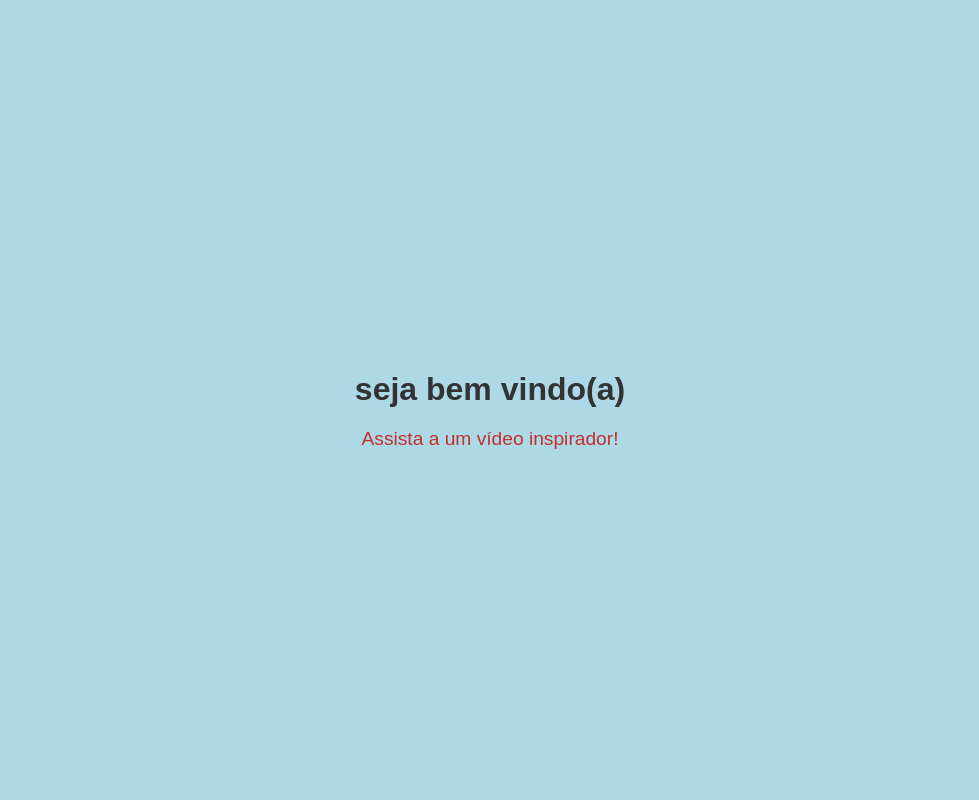
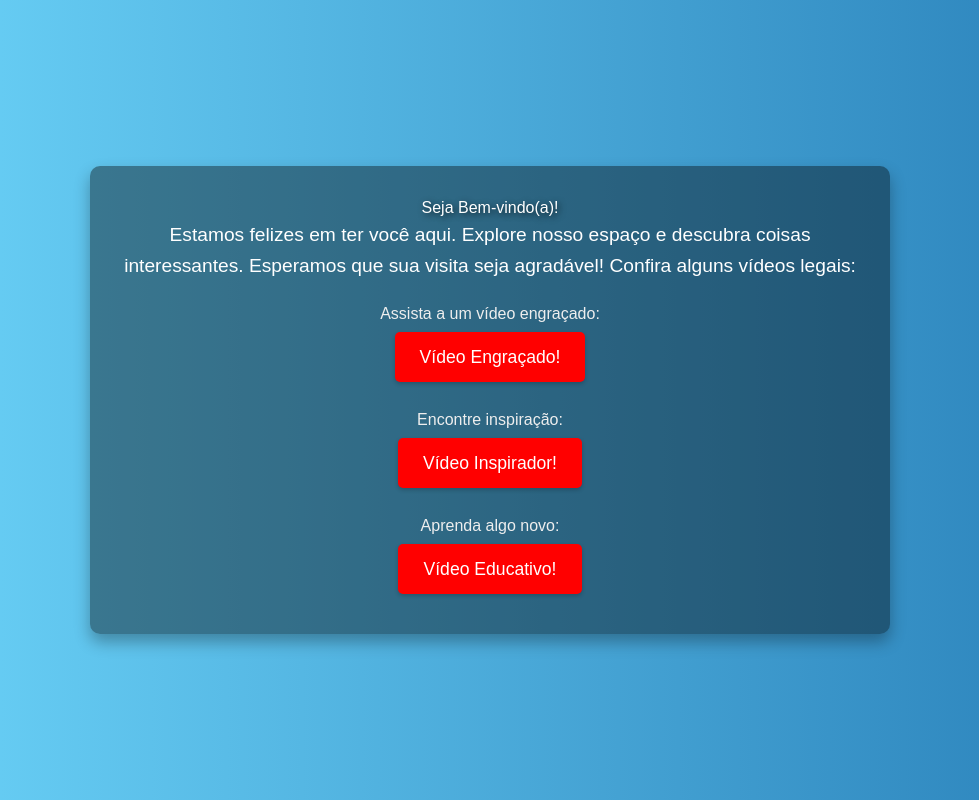
Before and after one commit to Henry1622/Seja-bem-vindo, a plain HTML site: page index.html in a window 1280 px wide. Shown: the whole page, without its empty margins (150-1129 px from the left). Drawn offline with nearby package versions, Linux system fonts and the light colour scheme.

Commit message:
Update index.html

```diff
--- a/index.html
+++ b/index.html
@@ -3,41 +3,115 @@
 <head>
     <meta charset="UTF-8">
     <meta name="viewport" content="width=device-width, initial-scale=1.0">
-    <title>Bem-vindo(a)</title>
+    <title>Bem-vindo(a) ao Nosso Espaço!</title>
+    <script src="https://cdn.tailwindcss.com"></script>
     <style>
+        /* Estilo para o fundo com gradiente */
         body {
-            background-color: lightblue; /* Define a cor de fundo como azul celeste */
-            display: flex; /* Usa flexbox para centralizar o conteúdo */
-            flex-direction: column; /* Organiza os itens em coluna */
-            justify-content: center; /* Centraliza verticalmente */
-            align-items: center; /* Centraliza horizontalmente */
-            height: 100vh; /* Define a altura do corpo como 100% da altura da viewport */
-            margin: 0; /* Remove a margem padrão do body */
-            font-family: sans-serif; /* Define uma fonte simples */
-            color: #333; /* Define a cor do texto padrão */
-            text-align: center; /* Centraliza o texto */
+            background: linear-gradient(to right, #6dd5fa, #2980b9); /* Gradiente azul suave */
+            display: flex;
+            flex-direction: column;
+            justify-content: center;
+            align-items: center;
+            min-height: 100vh; /* Garante que a altura mínima seja 100% da viewport */
+            margin: 0;
+            font-family: 'Arial', sans-serif; /* Muda a fonte para algo mais comum */
+            color: #fff; /* Define a cor do texto para branco para contrastar com o fundo */
+            text-align: center;
+            padding: 20px; /* Adiciona um padding geral */
+        }
+
+        /* Estilo para o conteúdo principal */
+        .content {
+            max-width: 800px; /* Limita a largura do conteúdo */
+            padding: 30px; /* Aumenta o padding */
+            background-color: rgba(0, 0, 0, 0.4); /* Um fundo mais escuro e transparente para o conteúdo */
+            border-radius: 10px; /* Cantos arredondados */
+            box-shadow: 0 8px 16px rgba(0, 0, 0, 0.3); /* Sombra mais proeminente */
         }
 
         h1 {
-            margin-bottom: 20px; /* Adiciona um espaço abaixo do título */
+            font-size: 3em; /* Aumenta o tamanho do título */
+            margin-bottom: 20px;
+            text-shadow: 2px 2px 6px rgba(0, 0, 0, 0.7); /* Adiciona sombra ao texto */
         }
 
-        a {
-            color: #c4302b; /* Cor que lembra o YouTube */
-            text-decoration: none; /* Remove o sublinhado padrão do link */
-            font-size: 1.2em; /* Aumenta um pouco o tamanho da fonte */
-            transition: color 0.3s ease; /* Adiciona uma transição suave na cor */
+        p {
+            font-size: 1.2em; /* Aumenta o tamanho do parágrafo */
+            margin-bottom: 40px; /* Aumenta o espaço abaixo do parágrafo */
+            line-height: 1.6; /* Melhora a legibilidade do parágrafo */
         }
 
-        a:hover {
-            color: #ff0000; /* Muda para um vermelho mais vibrante ao passar o mouse */
-            text-decoration: underline; /* Adiciona sublinhado ao passar o mouse */
+        /* Container para os botões de vídeo */
+        .video-links {
+            display: flex;
+            flex-direction: column; /* Empilha os links verticalmente */
+            gap: 15px; /* Espaço entre os botões */
+            margin-top: 20px;
+        }
+
+        /* Estilo para cada link/botão de vídeo */
+        .video-button {
+            display: inline-block; /* Permite definir padding e margin */
+            background-color: #ff0000; /* Cor do YouTube */
+            color: white; /* Texto branco */
+            padding: 12px 25px; /* Padding interno */
+            border-radius: 5px; /* Cantos arredondados */
+            text-decoration: none; /* Remove sublinhado */
+            font-size: 1.1em;
+            transition: background-color 0.3s ease, transform 0.2s ease, box-shadow 0.2s ease; /* Transição suave */
+            box-shadow: 0 2px 4px rgba(0, 0, 0, 0.2); /* Sombra suave nos botões */
+        }
+
+        .video-button:hover {
+            background-color: #cc0000; /* Cor mais escura ao passar o mouse */
+            transform: translateY(-2px); /* Efeito de "levantar" */
+            box-shadow: 0 4px 8px rgba(0, 0, 0, 0.3); /* Sombra mais forte ao passar o mouse */
+        }
+
+        .video-item {
+            margin-bottom: 10px; /* Espaço entre a descrição e o botão */
+        }
+
+        .video-item p {
+            font-size: 1em; /* Tamanho da fonte para a descrição do vídeo */
+            margin-bottom: 5px; /* Espaço entre a descrição e o botão */
+            color: #eee; /* Cor mais clara para a descrição */
         }
     </style>
 </head>
 <body>
 
-    <h1>seja bem vindo(a)</h1> <a href="https://www.youtube.com/watch?v=dQw4w9WgXcQ" target="_blank">Assista a um vídeo inspirador!</a>
+    <div class="content">
+        <h1>Seja Bem-vindo(a)!</h1> <p>
+            Estamos felizes em ter você aqui. Explore nosso espaço e descubra coisas interessantes.
+            Esperamos que sua visita seja agradável! Confira alguns vídeos legais:
+        </p>
+
+        <div class="video-links">
+            <div class="video-item">
+                <p>Assista a um vídeo engraçado:</p>
+                <a href="https://www.youtube.com/watch?v=dQw4w9WgXcQ" class="video-button" target="_blank">
+                    Vídeo Engraçado!
+                </a>
+            </div>
+
+            <div class="video-item">
+                <p>Encontre inspiração:</p>
+                 <a href="https://www.youtube.com/watch?v=dQw4w9WgXcQ" class="video-button" target="_blank">
+                    Vídeo Inspirador!
+                </a>
+            </div>
+
+            <div class="video-item">
+                <p>Aprenda algo novo:</p>
+                 <a href="https://www.youtube.com/watch?v=dQw4w9WgXcQ" class="video-button" target="_blank">
+                    Vídeo Educativo!
+                </a>
+            </div>
+
+            </div>
+    </div>
 
 </body>
 </html>
```
